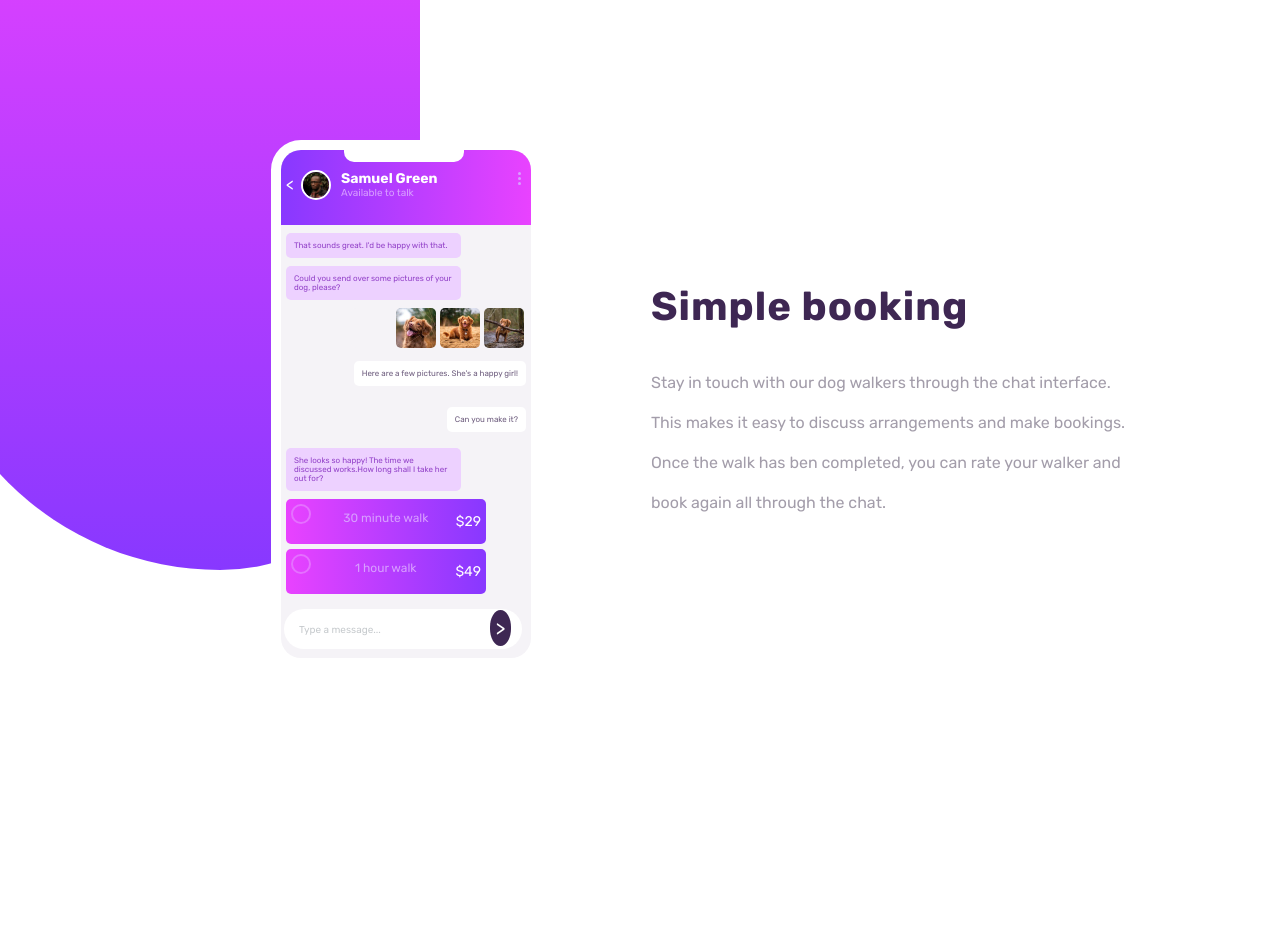
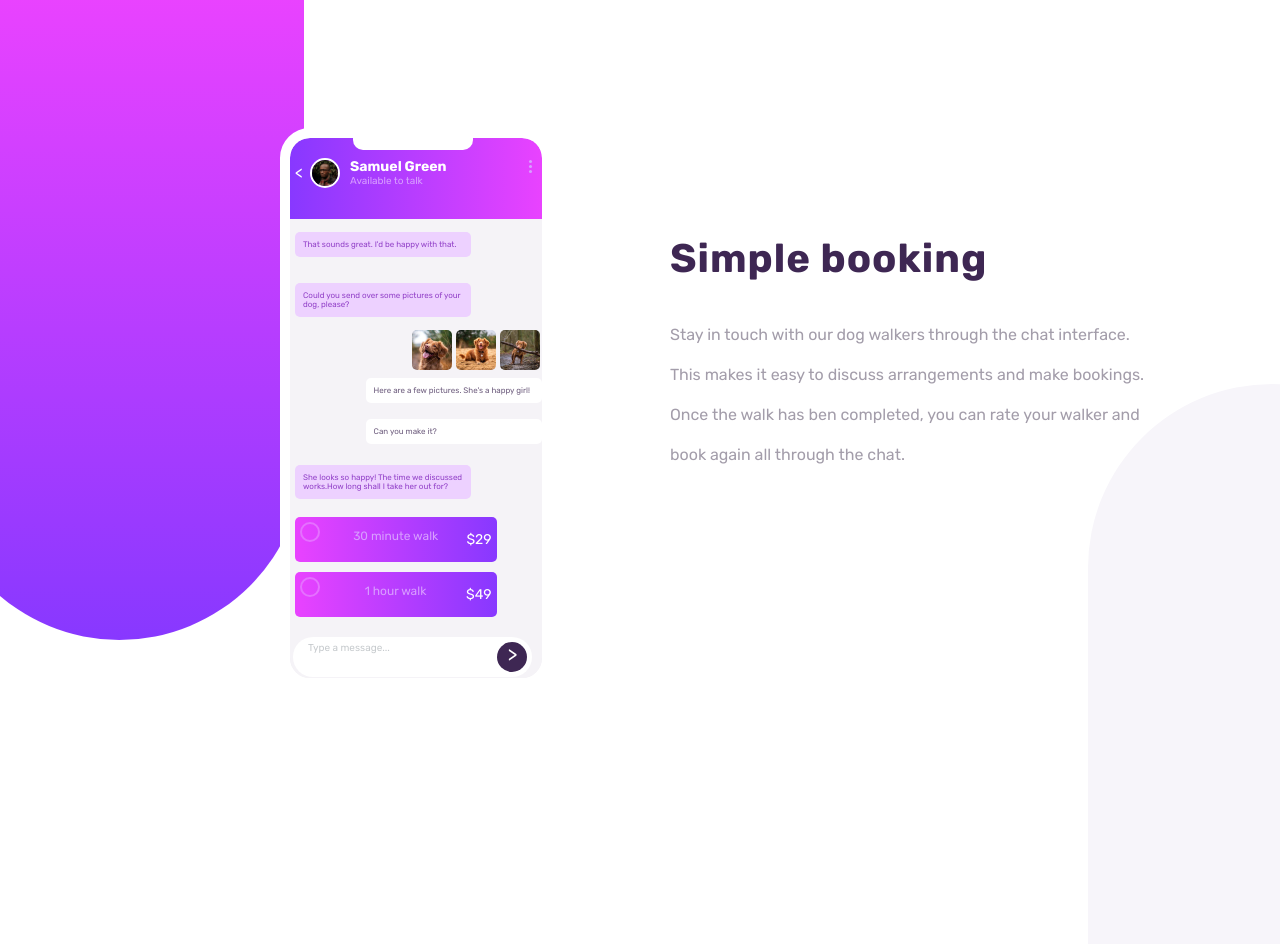
Before and after one commit to Augs0/frontend-mentor-collection, a website: page chat-app/index.html in a window 1280 px wide. Before the commit the page ends 800 px from the top, so only its background shows below. Drawn offline with Linux system fonts and the light colour scheme.

Commit message:
made changes to chat app following feedback

```diff
--- a/chat-app/index.html
+++ b/chat-app/index.html
@@ -1,80 +1,93 @@
 <!DOCTYPE html>
 <html lang="en">
-
   <head>
-    <meta charset="UTF-8">
-    <meta name="viewport" content="width=device-width, initial-scale=1.0">
+    <meta charset="UTF-8" />
+    <meta name="viewport" content="width=device-width, initial-scale=1.0" />
     <title>Frontend mentor - Chat App Ilustration</title>
-    <link rel="stylesheet" href="css/styles.css">
+    <link rel="stylesheet" href="css/styles.css" />
   </head>
 
   <body>
-    <div role="presentation" class="shape">
+    <div class="main-wrapper">
+      <div class="shape"></div>
+      <div class="wrapper">
+        <div class="phone" aria-hidden="true">
+          <div role="" class="screenhead">
+            <img
+              src="./src/img/avatar.jpg"
+              alt="user profile photo"
+              class="userimg"
+            />
+            <div role="" class="info">
+              <span class="username">Samuel Green</span>
+              <span class="status">Available to talk</span>
             </div>
-    <div role="presentation" class="wrapper">
-        <div class="phone" role="presentation">
-            <div role="presentation" class="screenhead">
-                <img src="./src/img/avatar.jpg" alt="user profile photo" class="userimg">
-                <div role="presentation" class="info">
-                    <span role="text" class="username">Samuel Green</span>
-                    <span role="text" class="status">Available to talk</span>
-                </div>
-                <div role="presentation" class="menu">
-                    <div role="presentation" class="dot"></div>
-                    <div role="presentation" class="dot"></div>
-                    <div role="presentation" class="dot"></div>
+            <div class="menu">
+              <div class="dot"></div>
+              <div class="dot"></div>
+              <div class="dot"></div>
             </div>
           </div>
-            <div role="presentation" class="message-exchange">
-                <div role="presentation" class="msg-user-one">
+          <div class="message-exchange">
+            <div class="msg-user-one">
               <p>That sounds great. I'd be happy with that.</p>
             </div>
-                <div role="presentation" class="msg-user-one">
+            <div class="msg-user-one">
               <p>Could you send over some pictures of your dog, please?</p>
             </div>
-                <div role="presentation" class="msg-user-two photo-msg">
-                    <img src="./src/img/dog-image-1.jpg" alt="happy smiling dog">
-                    <img src="./src/img/dog-image-2.jpg" alt="dog looking at camera">
-                    <img src="./src/img/dog-image-3.jpg" alt="dog carrying large stick">
+            <div class="msg-user-two photo-msg">
+              <img src="./src/img/dog-image-1.jpg" alt="happy smiling dog" />
+              <img
+                src="./src/img/dog-image-2.jpg"
+                alt="dog looking at camera"
+              />
+              <img
+                src="./src/img/dog-image-3.jpg"
+                alt="dog carrying large stick"
+              />
             </div>
-                <div role="presentation" class="msg-user-two">
+            <div class="msg-user-two">
               <p>Here are a few pictures. She's a happy girl!</p>
             </div>
-                <div role="presentation" class="msg-user-two">
+            <div class="msg-user-two">
               <p>Can you make it?</p>
             </div>
-                <div role="presentation" class="msg-user-one">
-                    <p>She looks so happy! The time we discussed works.How long shall I take her out for?</p>
+            <div role="" class="msg-user-one">
+              <p>
+                She looks so happy! The time we discussed works.How long shall I
+                take her out for?
+              </p>
             </div>
-                <div role="presentation" class="prices">
-                    <div role="presentation" class="price-info">
-                        <div role="presentation" class="circle"></div>
+            <div role="" class="prices">
+              <div role="" class="price-info">
+                <div role="" class="circle"></div>
                 <p class="length">30 minute walk</p>
                 <p class="cost">$29</p>
               </div>
             </div>
             <div role="presentaation" class="prices">
-                    <div role="presentation" class="price-info">
-                        <div role="presentation" class="circle"></div>
+              <div role="" class="price-info">
+                <div role="" class="circle"></div>
                 <p class="length">1 hour walk</p>
                 <p class="cost">$49</p>
               </div>
             </div>
-                <div role="presentation" class="submit">
+            <div role="" class="submit">
               <p class="placeholder">Type a message...</p>
             </div>
           </div>
         </div>
         <div role="article" class="text">
           <h2>Simple booking</h2>
-            <p>Stay in touch with our dog walkers through the chat interface. This makes it easy to discuss arrangements
-                and
-                make bookings. Once the walk has ben completed, you can rate your walker and book again all through the
-                chat.</p>
+          <p>
+            Stay in touch with our dog walkers through the chat interface. This
+            makes it easy to discuss arrangements and make bookings. Once the
+            walk has ben completed, you can rate your walker and book again all
+            through the chat.
+          </p>
         </div>
       </div>
+      <div class="shape-two"></div>
     </div>
-
   </body>
-
 </html>
--- a/chat-app/sass/styles.scss
+++ b/chat-app/sass/styles.scss
@@ -1,305 +1,369 @@
 @import url('https://fonts.googleapis.com/css2?family=Rubik:wght@400;500;700&display=swap');
 
-:root{
---subheading-text:hsl(276, 100%, 81%);
---msg-bg:hsl(276, 100%, 91%);
---msg-user-one:hsl(276, 55%, 52%);
---msg-user-two:hsl(271, 15%, 43%);
---placeholder:hsl(206, 6%, 79%);
---main-heading:hsl(271, 36%, 24%);
---paragraph:hsl(270, 7%, 64%);
+:root {
+  --subheading-text: hsl(276, 100%, 81%);
+  --msg-bg: hsl(276, 100%, 91%);
+  --msg-user-one: hsl(276, 55%, 52%);
+  --msg-user-two: hsl(271, 15%, 43%);
+  --placeholder: hsl(206, 6%, 79%);
+  --main-heading: hsl(271, 36%, 24%);
+  --paragraph: hsl(270, 7%, 64%);
   --lightgradient: hsl(293, 100%, 63%);
---darkgradient:hsl(264, 100%, 61%);
---white:hsl(0, 0%, 100%);
---appbg:hsl(270, 20%, 96%);
---btn:hsl(271, 36%, 24%);
---radiobtn:hsl(289, 100%, 72%);
+  --darkgradient: hsl(264, 100%, 61%);
+  --white: hsl(0, 0%, 100%);
+  --appbg: hsl(270, 20%, 96%);
+  --btn: hsl(271, 36%, 24%);
+  --radiobtn: hsl(289, 100%, 72%);
+  --second-shape: hsl(264, 33%, 97%);
 }
 
-@mixin gradient{
-        background-image:linear-gradient(var(--lightgradient), var(--darkgradient))
+@mixin gradient {
+  background-image: linear-gradient(var(--lightgradient), var(--darkgradient));
 }
 
-@mixin gradient-left{
-        background-image:linear-gradient(to left, var(--lightgradient), var(--darkgradient))
+@mixin gradient-left {
+  background-image: linear-gradient(
+    to left,
+    var(--lightgradient),
+    var(--darkgradient)
+  );
 }
 
-@mixin gradient-right{
-        background-image:linear-gradient(to right, var(--lightgradient), var(--darkgradient))
+@mixin gradient-right {
+  background-image: linear-gradient(
+    to right,
+    var(--lightgradient),
+    var(--darkgradient)
+  );
 }
 
-
-*{
-        box-sizing:border-box;
+@mixin shape {
+  width: 23rem;
+  height: 40rem;
+  position: absolute;
 }
 
-html, body{
-        padding:0;
-        margin:0;
-        background:var(--white);
-        font-family:'Rubik', sans-serif;
+* {
+  box-sizing: border-box;
 }
 
-.shape{
-        @include gradient;
-        width:500px;
-        height:90vh;
-        border-bottom-left-radius: 300px;
-        border-bottom-right-radius: 200px;
-        position:absolute;
-        left:-80px;
-        top:-150px;
+html,
+body {
+  padding: 0;
+  margin: 0;
+  width: 100%;
+  height: 100%;
+  background: var(--white);
+  font-family: 'Rubik', sans-serif;
 }
 
-.wrapper{
-        width:90%;
-        position:absolute;
-        top:30%;
-        left:20%;
-        display:flex;
-        min-width:500px;
-        max-width:1000px;
-        justify-content: center;
+.main-wrapper {
+  position: relative;
+  min-height: 100vh;
+  overflow: hidden;
+  padding: 5rem 0;
 }
 
-.phone{
+.shape {
+  @include gradient;
+  @include shape;
+  border-bottom-left-radius: 238px;
+  border-bottom-right-radius: 240px;
+  top: 0;
+  left: -8em;
+}
+
+.shape-two {
+  @include shape;
+  background: var(--second-shape);
+  border-top-left-radius: 300px;
+  border-top-right-radius: 300px;
+  bottom: -5em;
+  right: -11em;
+}
+
+.wrapper {
+  display: flex;
+  justify-content: space-between;
+  /* max-width: 42rem; */
+  width: calc(100% - 15rem);
+  margin: 0 auto;
+  /* align-items: center; */
+  min-height: 70vh;
+  flex-direction: row;
+}
+
+.phone {
+  z-index: 1;
   position: relative;
-        height:520px;
-        min-width:270px;
-        max-width:270px;
-        border-radius:30px;
-        top:-100px;
-        left:-100px;
-        -webkit-border-radius:30px;
-        -moz-border-radius:30px;
-        -ms-border-radius:30px;
-        -o-border-radius:30px;
-        border:var(--white) 10px solid;
-        background:var(--appbg);
-        &:before{
-                content:'';
-                position:absolute;
-                background:var(--white);
-                width:120px;
-                left:25%;
-                top:-8px;
-                border-bottom-left-radius:10px;
-                border-bottom-right-radius:10px;
-                height:20px;
+  height: 35em;
+  width: 17em;
+  top: -4em;
+  flex-shrink: 0;
+  margin-left: 10rem;
+  border-radius: 30px;
+  -webkit-border-radius: 30px;
+  -moz-border-radius: 30px;
+  -ms-border-radius: 30px;
+  -o-border-radius: 30px;
+  border: var(--white) 10px solid;
+  background: var(--appbg);
+  overflow: hidden;
+  &:before {
+    content: '';
+    position: absolute;
+    background: var(--white);
+    width: 120px;
+    left: 25%;
+    top: -8px;
+    border-bottom-left-radius: 10px;
+    border-bottom-right-radius: 10px;
+    height: 20px;
   }
-        .screenhead{
+  .screenhead {
     @include gradient-left;
     border-top-left-radius: 20px;
     border-top-right-radius: 20px;
-            height:15%;
-            &::before{
-                content:'<';
-                color:var(--white);
-                position: absolute;;
-                top:25px;
-                left:5px;
+    height: 15%;
+    &::before {
+      content: '<';
+      color: var(--white);
+      position: absolute;
+      top: 25px;
+      left: 5px;
     }
-            .userimg{
-                position:absolute;
-                top:20px;
-                left:20px;
-                width:30px;
-                height:30px;
-                border:2px solid var(--white);
-                border-radius:50%;
-                -webkit-border-radius:50%;
-                -moz-border-radius:50%;
-                -ms-border-radius:50%;
-                -o-border-radius:50%;
+    .userimg {
+      position: absolute;
+      top: 20px;
+      left: 20px;
+      width: 30px;
+      height: 30px;
+      border: 2px solid var(--white);
+      border-radius: 50%;
+      -webkit-border-radius: 50%;
+      -moz-border-radius: 50%;
+      -ms-border-radius: 50%;
+      -o-border-radius: 50%;
     }
-        .info{
-                position:absolute;
-                top:20px;
-                left:60px;
-                display:flex;
-                flex-direction:column;
-                .username{
-                        font-size:14px;
-                        font-weight:700;
-                        color:var(--white);
+    .info {
+      position: absolute;
+      top: 20px;
+      left: 60px;
+      display: flex;
+      flex-direction: column;
+      .username {
+        font-size: 14px;
+        font-weight: 700;
+        color: var(--white);
       }
-                .status{
-                        font-size:10px;
-                        color:var(--subheading-text);
+      .status {
+        font-size: 10px;
+        color: var(--subheading-text);
       }
     }
-        .menu{
+    .menu {
       position: absolute;
-                right:10px;
-                top:20px;
-                .dot{
-                        width:3px;
-                        height:3px;
-                        margin:2px 0;
-                        background:var(--subheading-text);
-                        border-radius:50%;
-                        -webkit-border-radius:50%;
-                        -moz-border-radius:50%;
-                        -ms-border-radius:50%;
-                        -o-border-radius:50%;
+      right: 10px;
+      top: 20px;
+      .dot {
+        width: 3px;
+        height: 3px;
+        margin: 2px 0;
+        background: var(--subheading-text);
+        border-radius: 50%;
+        -webkit-border-radius: 50%;
+        -moz-border-radius: 50%;
+        -ms-border-radius: 50%;
+        -o-border-radius: 50%;
       }
     }
   }
 
-
-        .message-exchange{
-            background:var(--appbg);
-            height:85%;
+  .message-exchange {
+    background: var(--appbg);
+    height: 100%;
     border-bottom-left-radius: 20px;
     border-bottom-right-radius: 20px;
-            .msg-user-one, .msg-user-two, .prices{
-                width:70%;
-                border-radius:5px;
-                -webkit-border-radius:5px;
-                -moz-border-radius:5px;
-                -ms-border-radius:5px;
-                -o-border-radius:5px;
-                font-size:8px;
+    display: flex;
+    flex-direction: column;
+    .msg-user-one,
+    .msg-user-two,
+    .prices {
+      width: 70%;
+      border-radius: 5px;
+      -webkit-border-radius: 5px;
+      -moz-border-radius: 5px;
+      -ms-border-radius: 5px;
+      -o-border-radius: 5px;
+      font-size: 8px;
     }
-            .msg-user-one{
-                margin:5px;
-                color:var(--msg-user-one);
-                p{
-                        background:var(--msg-bg);
-                        padding:8px;
-                        border-radius:5px;
+    .msg-user-one {
+      margin: 5px;
+      color: var(--msg-user-one);
+      p {
+        background: var(--msg-bg);
+        padding: 8px;
+        border-radius: 5px;
+        -webkit-border-radius: 5px;
+        -moz-border-radius: 5px;
+        -ms-border-radius: 5px;
+        -o-border-radius: 5px;
       }
     }
-            .msg-user-two{
-                    display:flex;
-                    justify-content:flex-end;
-                    margin:5px -5px;
-                    position:relative;
-                    left:30%;
-                    color:var(--msg-user-two);
-                    p{
-                        background:var(--white);
-                        padding:8px;
-                        border-radius:5px;
+    .msg-user-two {
+      align-self: flex-end;
+      color: var(--msg-user-two);
+      p {
+        background: var(--white);
+        padding: 8px;
+        border-radius: 5px;
+        -webkit-border-radius: 5px;
+        -moz-border-radius: 5px;
+        -ms-border-radius: 5px;
+        -o-border-radius: 5px;
       }
     }
-            .photo-msg{
-                    display:flex;
-                    justify-content:flex-end;
-                    background:var(--appbg);
-                    img{
-                            width:40px;
-                            height:40px;
-                            border-radius:5px;
-                            -webkit-border-radius:5px;
-                            -moz-border-radius:5px;
-                            -ms-border-radius:5px;
-                            -o-border-radius:5px;
-                            margin:0 2px;
+    .photo-msg {
+      display: flex;
+      justify-content: flex-end;
+      background: var(--appbg);
+      img {
+        width: 40px;
+        height: 40px;
+        border-radius: 5px;
+        -webkit-border-radius: 5px;
+        -moz-border-radius: 5px;
+        -ms-border-radius: 5px;
+        -o-border-radius: 5px;
+        margin: 0 2px;
       }
     }
-            .prices{
+    .prices {
       @include gradient-right;
-                    margin:5px;
-                    width:80%;
-                    .price-info{
-                        display:flex;
-                        flex-wrap:nowrap;
+      margin: 5px;
+      width: 80%;
+      .price-info {
+        display: flex;
+        flex-wrap: nowrap;
         justify-content: space-between;
-                        .circle{
-                                background:transparent;
-                                width:20px;
-                                height:20px;
-                                margin:5px;
-                                border:2px solid var(--radiobtn);
-                                border-radius:50%;
-                                -webkit-border-radius:50%;
-                                -moz-border-radius:50%;
-                                -ms-border-radius:50%;
-                                -o-border-radius:50%;
+        .circle {
+          background: transparent;
+          width: 20px;
+          height: 20px;
+          margin: 5px;
+          border: 2px solid var(--radiobtn);
+          border-radius: 50%;
+          -webkit-border-radius: 50%;
+          -moz-border-radius: 50%;
+          -ms-border-radius: 50%;
+          -o-border-radius: 50%;
         }
-                        .cost{
-                                padding-right:5px;
-                                color:var(--white);
-                                font-size:14px;
+        .cost {
+          padding-right: 5px;
+          color: var(--white);
+          font-size: 14px;
         }
-                        .length{
-                                font-size:12px;
-                                color:var(--subheading-text)
+        .length {
+          font-size: 12px;
+          color: var(--subheading-text);
         }
       }
     }
-            .submit{
-                    background:var(--white);
-                    height:40px;
-                    width:95%;
-                    margin:15px 3px;
-                    padding:10px;
-                    font-size:10px;
-                    border-radius:20px;
-                    -webkit-border-radius:20px;
-                    -moz-border-radius:20px;
-                    -ms-border-radius:20px;
-                    -o-border-radius:20px;
-                    .placeholder{
-                            color:var(--placeholder);
-                            position:relative;
-                            top:-15px;
-                            left:5px;
-                            &:after{
-                                content:'>';
-                                position:relative;
-                                left:50%;
-                                top:2px;
-                                color:var(--white);
-                                background-color:var(--btn);
-                                padding:6px;
-                                font-size:20px;
-                                border-radius:50%;
-                                -webkit-border-radius:50%;
-                                -moz-border-radius:50%;
-                                -ms-border-radius:50%;
-                                -o-border-radius:50%;
+    .submit {
+      background: var(--white);
+      height: 40px;
+      width: 95%;
+      margin: 15px 3px;
+      padding: 10px;
+      font-size: 10px;
+      border-radius: 20px;
+      -webkit-border-radius: 20px;
+      -moz-border-radius: 20px;
+      -ms-border-radius: 20px;
+      -o-border-radius: 20px;
+      .placeholder {
+        color: var(--placeholder);
+        position: relative;
+        top: -15px;
+        left: 5px;
+        &:after {
+          content: '>';
+          position: absolute;
+          width: 1.5em;
+          height: 1.5em;
+          text-align: center;
+          right: 0em;
+          color: var(--white);
+          background-color: var(--btn);
+          font-size: 20px;
+          border-radius: 50%;
+          -webkit-border-radius: 50%;
         }
       }
     }
   } /*  End of message exchange */
 } /*  End of phone */
 
-.text{
-     padding:10px;
-     min-width:300px;
-     max-width:500px;
-     h2{
-             font-size:40px;
-             color:var(--main-heading);
+.text {
+  padding: 10px;
+  min-width: 300px;
+  max-width: 500px;
+  z-index: 2;
+  h2 {
+    font-size: 40px;
+    color: var(--main-heading);
     letter-spacing: 1px;
   }
-     p{
-             font-size:16px;
-             color:var(--paragraph);
+  p {
+    font-size: 16px;
+    color: var(--paragraph);
     line-height: 40px;
   }
 }
 
-@media screen and (min-width:320px) and (max-width:767px){
-        .shape{
-                width: 400px;
-                height: 78vh;
+@media screen and (min-width: 1000px) {
+  .shape {
+    left: -4em;
   }
-        .phone{
-                left:50px;
-                top:20px;
-                margin-left:-20px;
-        }
-        .wrapper{
-                flex-direction:column;
-                position:initial;
-                min-width:100vw;
-        }
-        .text{
-                width:100vw;
-                display:flex;
-                flex-direction:column;
+
+  .wrapper {
+    margin: 7rem auto;
   }
 }
+
+@media screen and (min-width: 680px) and (max-width: 980px) {
+  .wrapper {
+    flex-direction: column;
+    .text {
+      text-align: center;
+    }
+  }
+
+  .shape-two {
+    bottom: -20em;
+    right: -2em;
+  }
+}
+
+@media screen and (min-width: 320px) and (max-width: 678px) {
+  .shape {
+    top: 0;
+    left: -8em;
+  }
+
+  .shape-two {
+    bottom: -7em;
+    right: -10rem;
+  }
+
+  .wrapper {
+    display: flex;
+    justify-content: space-between;
+    align-items: center;
+    flex-direction: column;
+  }
+
+  .phone {
+    margin-left: 0;
+  }
+}
```
Also changed, not shown: chat-app/css/styles.css. Lines whose indentation alone changed are shown as unchanged.
